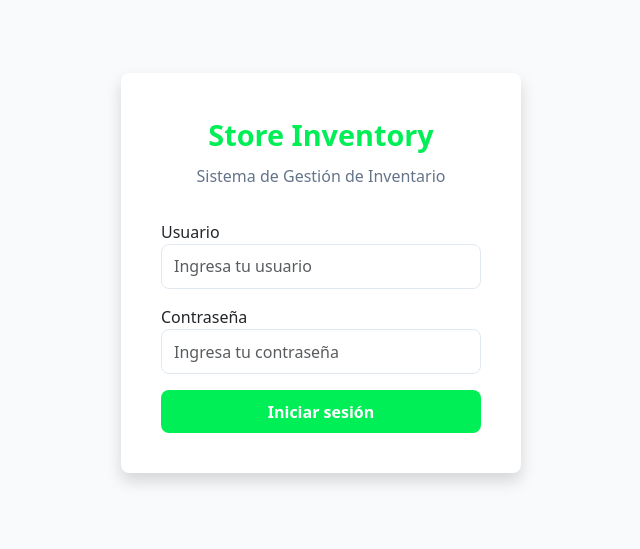
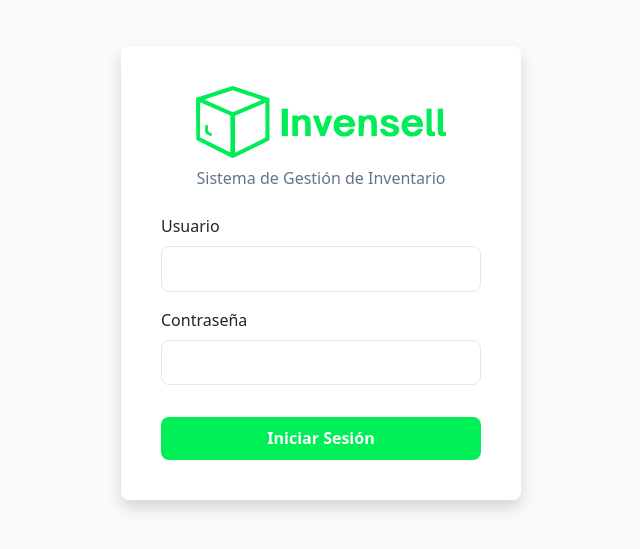
Before and after one commit to Fran0808/inventario-proyecto, a React (Vite) app in the folder frontend/: page /login in a window 1280 px wide. Shown: the part 127-676 px from the top of the page, without its empty margins (319-959 px from the left). Built offline with nearby package versions, Linux system fonts and the light colour scheme.

Commit message:
Mejorando la vista de Login

```diff
--- a/frontend/src/Login.css
+++ b/frontend/src/Login.css
@@ -1,7 +1,7 @@
 /* ===== LOGIN - ESTILO PRINCIPAL ===== */
 :root {
-  --primary-color: #00EE56;
-  --primary-dark: #03C02F;
+  --primary-color: #00ee56;
+  --primary-dark: #03c02f;
   --bg-color: #f8fafc;
   --card-bg: #ffffff;
   --text-color: #334155;
@@ -9,8 +9,17 @@
   --border-color: #e2e8f0;
   --border-radius: 8px;
   --shadow-lg: 0 10px 15px -3px rgba(0, 0, 0, 0.1),
-               0 4px 6px -2px rgba(0, 0, 0, 0.05);
+    0 4px 6px -2px rgba(0, 0, 0, 0.05);
 }
+
+label {
+  margin-bottom: 0.5rem;
+}
+
+button {
+  margin-top: 1.0rem;
+}
+
 
 /* ===== CONTENEDOR PRINCIPAL ===== */
 .login-container {
@@ -40,7 +49,11 @@
 /* ===== CABECERA DEL LOGIN ===== */
 .login-header {
   text-align: center;
-  margin-bottom: 2rem;
+  margin-bottom: 1.5rem;
+}
+
+.login-subtitle {
+  margin-top: 0.5rem;
 }
 
 .login-logo {
--- a/frontend/src/Login.jsx
+++ b/frontend/src/Login.jsx
@@ -7,7 +7,6 @@ const Login = () => {
   const [dato, setDato] = useState({ username: "", contraseña: "" });
 
   useEffect(() => {
-    // Si ya está logueado, redirige a /inicio
     if (localStorage.getItem("auth")) {
       navigate("/inicio");
     }
@@ -63,7 +62,7 @@ const Login = () => {
     <div className="login-container">
       <div className="login-card shadow">
         <div className="login-header">
-          <div className="login-logo">Store Inventory</div>
+          <img src="/Logo.png" alt="Logo" style={{ width: "250px" }} />
           <p className="login-subtitle">Sistema de Gestión de Inventario</p>
         </div>
 
@@ -76,7 +75,6 @@ const Login = () => {
               value={dato.username}
               onChange={manejoCambio}
               className="form-control"
-              placeholder="Ingresa tu usuario"
             />
           </div>
 
@@ -88,12 +86,11 @@ const Login = () => {
               value={dato.contraseña}
               onChange={manejoCambio}
               className="form-control"
-              placeholder="Ingresa tu contraseña"
             />
           </div>
 
           <button type="submit" className="btn btn-primary w-full">
-            Iniciar sesión
+            Iniciar Sesión
           </button>
         </form>
       </div>
```
Also changed, not shown: frontend/public/Logo.png (added).
